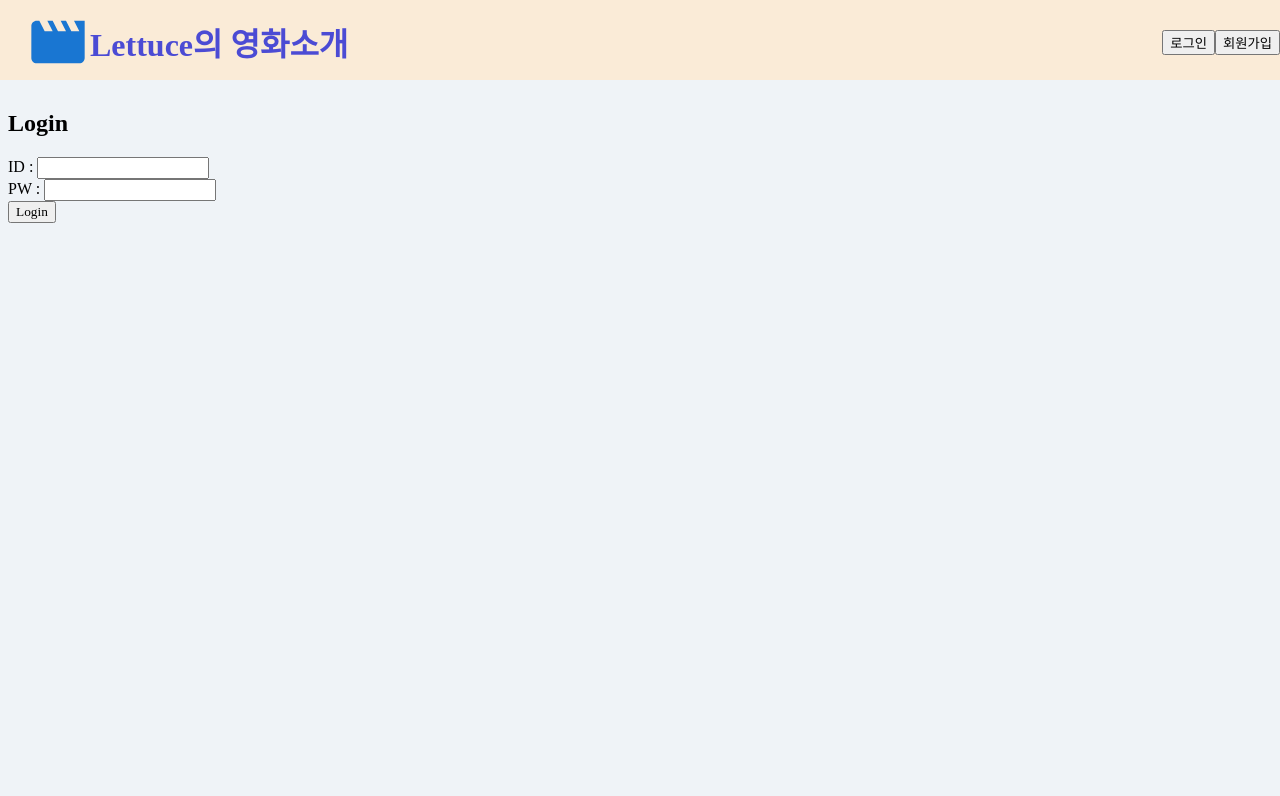
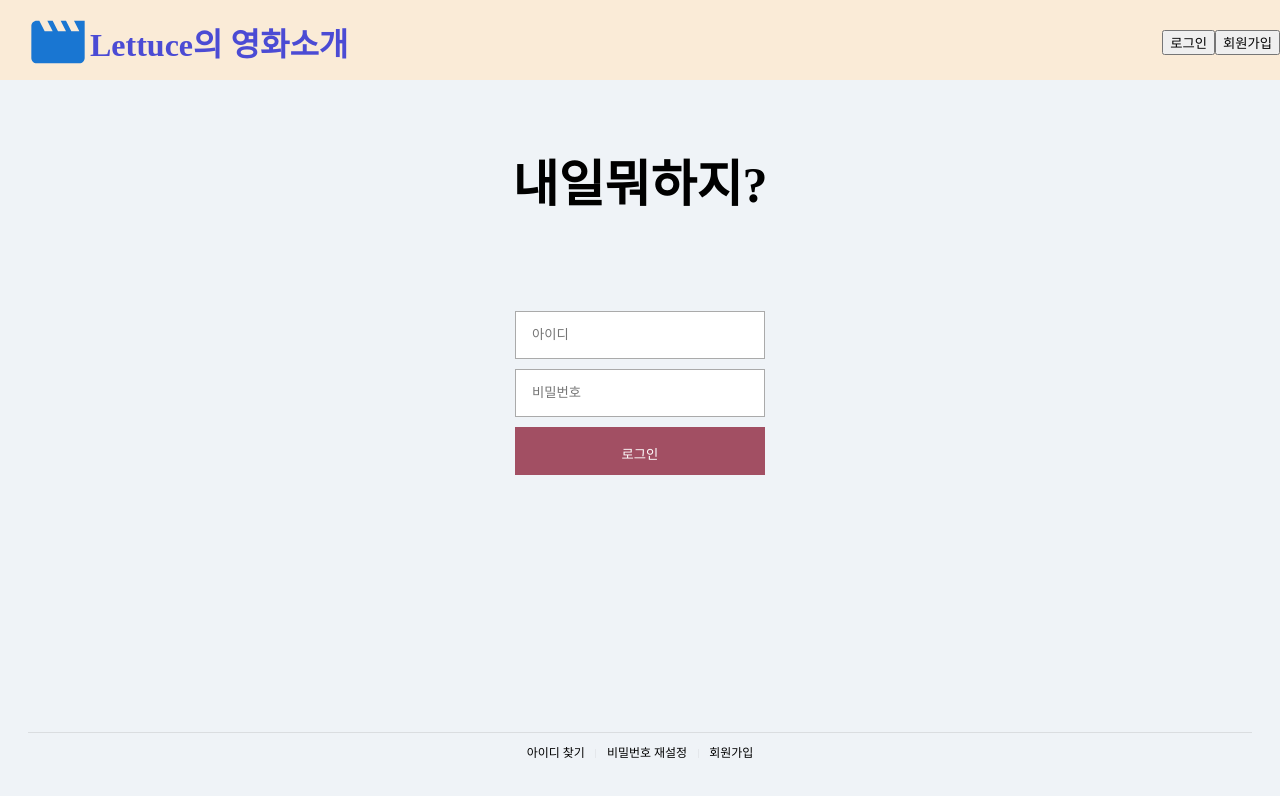
Before and after one commit to choilettuce/intro-moive, a React (Create React App) app in the folder client/movie-app/: page /login in a window 1280 px wide. Shown: the top 796 px of the page. Built offline with nearby package versions, Linux system fonts and the light colour scheme; a web font is replaced by a local one.

Commit message:
feat : login3

```diff
--- a/client/movie-app/src/App.js
+++ b/client/movie-app/src/App.js
@@ -3,8 +3,9 @@ import Home from "./components/Home/Home";
 import Detail from "./components/Detail/Detail";
 import Header from "./components/Header/header";
 import "./App.css";
-import Login from "./components/login/login";
+// import Login from "./components/login/login";
 // import Login2 from "./components/login/login2";
+import Login3 from "./components/login/login3";
 
 function App() {
   return (
@@ -13,7 +14,7 @@ function App() {
       <Routes >
         <Route path="/movie/:id" element={<Detail />} />
         <Route path="/" element ={<Home />} />
-        <Route path="/login" element={<Login />} />
+        <Route path="/login" element={<Login3 />} />
       </Routes>
      </BrowserRouter>
   );
--- /dev/null
+++ b/client/movie-app/src/components/login/login3.css
@@ -0,0 +1,141 @@
+
+ * {
+   font-family: "Elice Digital Baeum", sans-serif;
+ }
+
+.find_id:link, .set_pw:link, .signup:link {
+  text-decoration: none;
+  color:black;
+}
+
+.find_id:hover, .set_pw:hover, .signup:hover {
+  border-bottom: 1px solid #A24F63;
+  margin:-1px;
+}
+
+input:focus {
+  outline: 2px solid #A24F63;
+}
+
+hr {
+  background: rgba(170, 170, 170,0.3);
+  width: 50px;
+  height: 1px;
+  border: 0;
+  margin-top:30px;
+  margin-bottom: 10px;
+}
+
+
+로그인 전체 레이아웃
+.login_entire_layout {
+  font-family: "Elice Digital Baeum", sans-serif;
+  min-height: 100vh;
+  padding-top: 100px;
+  display: flex;
+  flex-direction: column;
+  justify-content: center;
+  align-items: center;
+
+  .login_section {
+    position: relative;
+    box-sizing: border-box;
+    border: 0.5px solid #f2f4f5;
+    width:500px;
+    height: 600px;
+    padding: 60px 50px;
+    box-shadow: 3px 3px 3px 3px rgba(170, 170, 170,0.5);
+
+    /* @include media ('<600px') {
+      width:400px;
+      // min-width:400px;
+    } */
+  }
+}
+
+/* 로그인 form 레이아웃 */
+.login_form {
+  display: flex;
+  flex-direction: column;
+  justify-content: center;
+  align-items: center;
+  margin:0;
+  padding: 0;
+
+  .login_id, .login_pw{
+    position:relative;
+    width: 250px;
+    height: 48px;
+    padding: 16px;
+    border: 0.5px solid #aaa;
+    margin: 5px 0;
+
+  }
+
+  .login_id:focus, .login_pw:focus {
+
+    color:#A24F63;
+    font-size: 14px;
+    font-weight: 600;
+  }
+
+  .login_btn {
+    position:relative;
+    width: 250px;
+    height: 48px;
+    padding: 16px;
+    border: 0.5px solid #A24F63;
+    background-color: #A24F63;
+    color: white;
+    margin: 5px 0;
+  }
+
+  .login_btn:hover {
+    cursor: pointer;
+  }
+}
+
+.kakaoLogin, .googleLogin {
+  margin:0 5px;
+}
+
+/* // 아이디 찾기, 비밀번호 재설정 부분 */
+
+.login_etc {
+  display: flex;
+  flex-direction:row;
+  align-items: center;
+  justify-content: center;
+  margin:20px;
+  border-top: 1px solid rgba(170, 170, 170,0.3);
+  margin-top: 20%;
+
+  .find_id {
+    /* // margin: 10px; */
+    padding:10px;
+    font-size: 12px;
+  }
+
+  .set_pw {
+    /* // margin: 10px; */
+    padding:10px;
+    font-size: 12px;
+  }
+
+  .signup {
+    padding:10px;
+    font-size: 12px;
+  }
+}
+
+
+
+
+@keyframes slideIn {
+  from {
+    transform: translateY(-100%);
+  }
+  to {
+    transform: translateY(0%);
+  }
+}
--- /dev/null
+++ b/client/movie-app/src/components/login/login3.js
@@ -0,0 +1,81 @@
+import { useState, useRef } from 'react';
+import { useNavigate, Link } from 'react-router-dom';
+// import { toast, ToastContainer } from 'react-toastify';
+import axios from 'axios';
+
+// import 'react-toastify/dist/ReactToastify.css';
+import './login3.css';
+
+const Login3 = ( props ) => {
+
+    const [warning, setWarning] = useState('');
+
+    const form = useRef();
+    const Id = useRef();
+    const PW = useRef();
+
+    const navigate = useNavigate();
+
+    // const error = () => toast('아이디 또는 비밀번호를 확인해주세요!', { autoClose:3000, hideProgressBar:true, progress:undefined});
+
+    const login = async () => {
+
+        let result = form.current.checkValidity();
+
+        if ( !result ) {
+            form.current.reportValidity();
+            return false;
+        }
+
+        const response = await axios.post(process.env.REACT_APP_USER_URL + "/login", {
+            id : form.current.id.value,
+            password : form.current.password.value
+        })
+
+        const isLogin = response.data.isLogin;
+
+        if (isLogin) {
+            props.setNickname( response.data.nickname );
+            props.setId( form.current.id.value );
+            window.localStorage.setItem("access_token", response.data.token );
+            navigate("/");
+        } else {
+            console.log("실패");
+            // error();
+            // setWarning(<ToastContainer />);
+            Id.current.value = '';
+            PW.current.value='';
+
+            setTimeout(() => {
+                setWarning('');
+            },3000);
+        }
+
+    }
+
+    return(
+        <>
+        <div className='login_entire_layout'>
+            <div className='login_section'>
+                <form ref={form} className='login_form'>
+                    <h1 style={{marginBottom:'30px', fontSize:'50px', cursor:'pointer'}} onClick={() => { navigate('/')}}>내일뭐하지?</h1>
+                    <div className='warningText' style={{height:'40px', marginBottom:'20px'}}>{warning}</div>
+                    <input ref={Id} className='login_id' type="text" placeholder="아이디" name="id" required/>
+                    <input ref={PW} className='login_pw' type="password" placeholder="비밀번호" name="password" onKeyPress={(e) => { if ( e.key === 'Enter') { login();}}}required/>
+                    <button className='login_btn' type="button" onClick={login}>로그인</button>
+                </form>
+
+                <div className='login_etc'>
+                    <Link className='find_id' to="/user/findid">아이디 찾기</Link>
+                    <span style={{fontSize:'10px', color:'rgba(170,170,170,0.3)'}}>|</span>
+                    <Link className='set_pw' to="/user/findid">비밀번호 재설정</Link>
+                    <span style={{fontSize:'10px', color:'rgba(170,170,170,0.3)'}}>|</span>
+                    <Link className='signup' to="/user/signup">회원가입</Link>
+                </div>
+            </div>
+        </div>
+        </>
+    )
+}
+
+export default Login3
```
